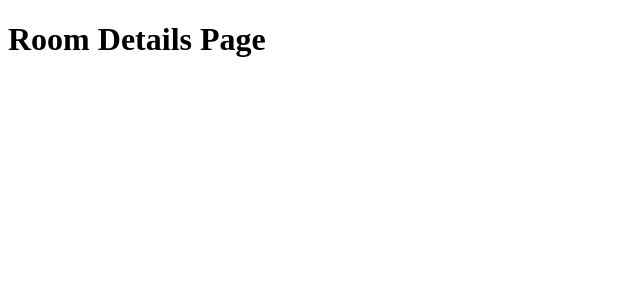
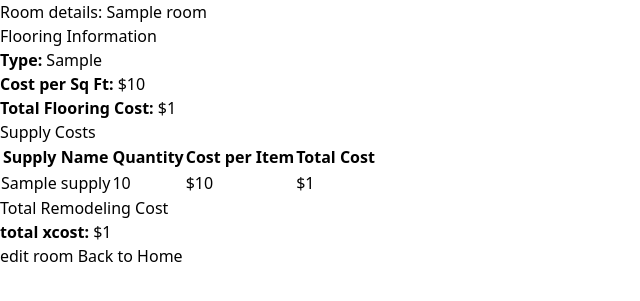
Before and after one commit to HydraCommunications/python-final, a Flask app: template templates/room_details.html in a window 1280 px wide. Shown: the top 301 px of the page, without its empty margins (0-640 px from the left). Run offline with Flask 3, Linux system fonts and the light colour scheme; the template is opened without the code that fills it: most values are stand-ins (such as "Sample title", 1, 10 or a date in 2020); style sheets or scripts are compiled from the project's sources.

Commit message:
added the edit room and room details information

```diff
--- a/templates/room_details.html
+++ b/templates/room_details.html
@@ -2,12 +2,43 @@
 <html lang="en">
 <head>
     <meta charset="UTF-8">
-    <meta name="viewport"
-          content="width=device-width, user-scalable=no, initial-scale=1.0, maximum-scale=1.0, minimum-scale=1.0">
-    <meta http-equiv="X-UA-Compatible" content="ie=edge">
-    <title>Room Details</title>
+    <meta name="viewport" content="width=device-width, initial-scale=1.0">
+    <title>Room Details - {{ room.name }}</title>
+    <link rel="stylesheet" href="{{ url_for('static', filename='styles.css') }}">
 </head>
 <body>
-    <h1>Room Details Page</h1>
+    <h1>Room details: {{ room.name }}</h1>
+    <h2>Flooring Information</h2>
+    <p><strong>Type:</strong> {{ room.flooring_type }}</p>
+    <p><strong>Cost per Sq Ft:</strong> ${{ room.flooring_cost_per_sqft }}</p>
+    <p><strong>Total Flooring Cost:</strong> ${{ room.total_flooring_cost }}</p>
+
+    <h2>Supply Costs</h2>
+    <table>
+        <thead>
+            <tr>
+                <th>Supply Name</th>
+                <th>Quantity</th>
+                <th>Cost per Item</th>
+                <th>Total Cost</th>
+            </tr>
+        </thead>
+        <tbody>
+            {% for supply in room.supplies %}
+            <tr>
+                <td>{{ supply.name }}</td>
+                <td>{{ supply.quantity }}</td>
+                <td>${{ supply.cost_per_item }}</td>
+                <td>${{ supply.total_supply_cost }}</td>
+            </tr>
+            {% endfor %}
+        </tbody>
+    </table>
+
+    <h2>Total Remodeling Cost</h2>
+    <p><strong>total xcost:</strong> ${{ room.total_remodel_cost }}</p>
+
+    <a href="{{ url_for('edit_room', room_id=room.id) }}">edit room</a>
+    <a href="{{ url_for('home') }}">Back to Home</a>
 </body>
 </html>
```
Also changed, not shown: templates/edit_room.html (+18 -0 lines).
